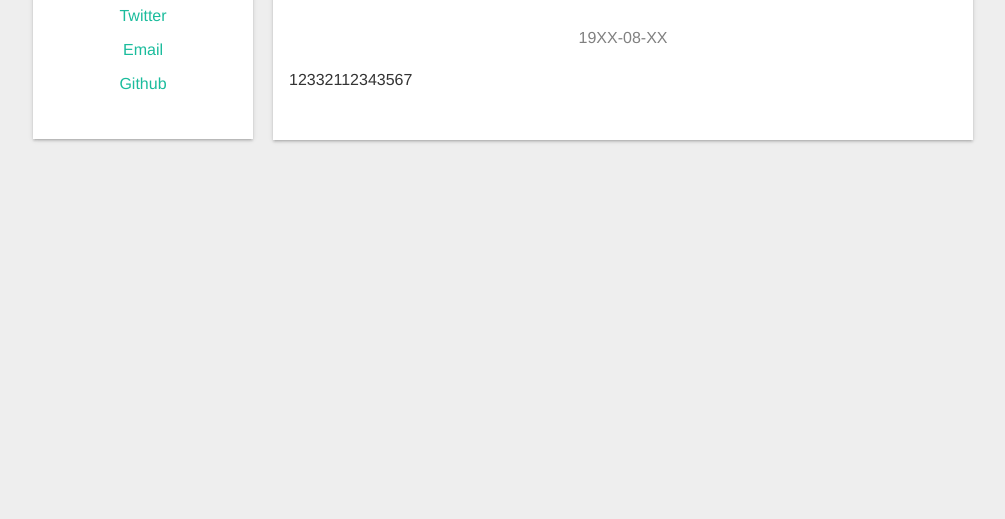
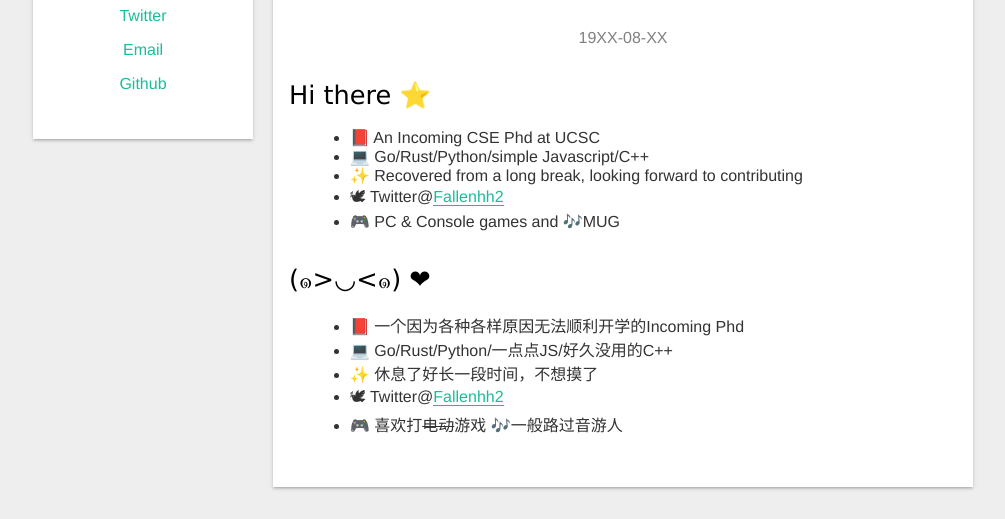
Before and after one commit to Fallenhh/fallenhh.github.io, a Gatsby site: page /about/ in a window 1280 px wide. Shown: the part 301-820 px from the top of the page, without its empty margins (17-1022 px from the left). Built offline with nearby package versions, Linux system fonts and the light colour scheme; Gatsby itself is replaced by a stand-in of ours.

Commit message:
update about me

```diff
--- a/src/posts/about.md
+++ b/src/posts/about.md
@@ -3,4 +3,17 @@ title: "About me"
 date: "19XX-08-XX"
 hidden: "true"
 ---
-12332112343567
+### Hi there ⭐
+
+ - 📕 An Incoming CSE Phd at UCSC
+ - 💻 Go/Rust/Python/simple Javascript/C++
+ - ✨ Recovered from a long break, looking forward to contributing
+ - 🕊 Twitter@[Fallenhh2](https://twitter.com/Fallenhh2)
+ - 🎮 PC & Console games and 🎶MUG
+### (๑>◡<๑) ❤
+
+ - 📕 一个因为各种各样原因无法顺利开学的Incoming Phd
+ - 💻 Go/Rust/Python/一点点JS/好久没用的C++
+ - ✨ 休息了好长一段时间，不想摸了
+ - 🕊 Twitter@[Fallenhh2](https://twitter.com/Fallenhh2)
+ - 🎮 喜欢打~~电动~~游戏 🎶一般路过音游人
```
